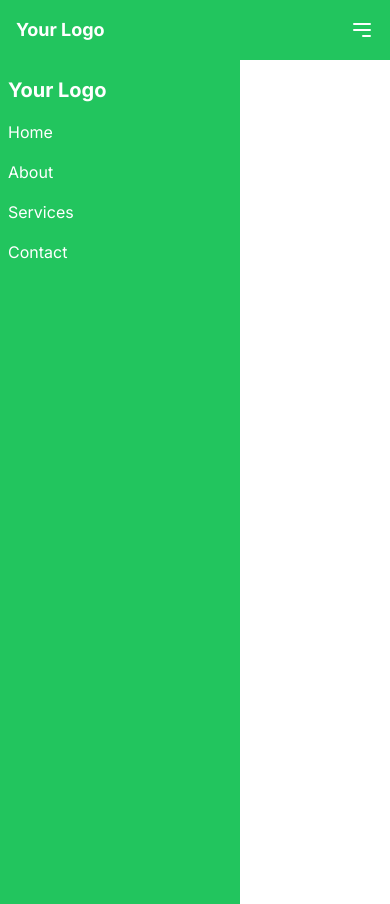
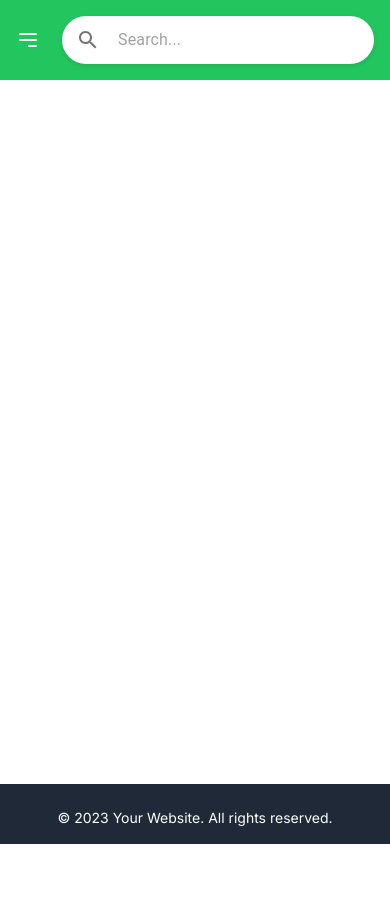
Before and after one commit to sachinGurjar123/main-project-1, a Next.js app in the folder my-app/: page /dashboard in a window 390 px wide. After the commit the page ends 844 px from the top, so only its background shows below. Built offline with nearby package versions, Linux system fonts and the light colour scheme.

Commit message:
Update topbar drawer add and footer add

```diff
--- a/my-app/src/app/dashboard/page.js
+++ b/my-app/src/app/dashboard/page.js
@@ -1,67 +1,15 @@
 "use client";
 
+import Footer from "@/component/footer";
+import Topbar from "@/component/topbar";
 import React from "react";
 
 const page = () => {
   return (
-    <div>
-      <div className="bg-green-500 p-4">
-        <div className="container mx-auto flex justify-between items-center">
-          <div className="text-white font-bold text-lg">Your Logo</div>
-          <button className="lg:hidden text-white">
-            <svg
-              className="w-6 h-6"
-              fill="none"
-              stroke="currentColor"
-              viewBox="0 0 24 24"
-              xmlns="http://www.w3.org/2000/svg"
-            >
-              <path
-                strokeLinecap="round"
-                strokeLinejoin="round"
-                strokeWidth="2"
-                d="M4 6h16M4 12h16m-7 6h7"
-              ></path>
-            </svg>
-          </button>
-          <div className="hidden lg:flex space-x-4">
-            <a href="#" className="text-white">
-              Home
-            </a>
-            <a href="#" className="text-white">
-              About
-            </a>
-            <a href="#" className="text-white">
-              Services
-            </a>
-            <a href="#" className="text-white">
-              Contact
-            </a>
-          </div>
-        </div>
-      </div>
-      <div class="min-h-screen md:hidden flex">
-        <nav class="bg-green-500 w-60 py-4 px-2 space-y-4">
-          <a href="#" class="block text-white font-bold text-xl">
-            Your Logo
-          </a>
-          <a href="#" class="block text-white">
-            Home
-          </a>
-          <a href="#" class="block text-white">
-            About
-          </a>
-          <a href="#" class="block text-white">
-            Services
-          </a>
-          <a href="#" class="block text-white">
-            Contact
-          </a>
-        </nav>
-
-        <main class="flex-1 p-4"></main>
-      </div>
-    </div>
+    <>
+      <Topbar />
+      <Footer />
+    </>
   );
 };
 
--- /dev/null
+++ b/my-app/src/component/footer/index.js
@@ -0,0 +1,17 @@
+import React from "react";
+
+const Footer = () => {
+  return (
+    <div>
+      <footer class="bg-gray-800 py-4 absolute bottom-0 w-full">
+        <div class="container mx-auto px-4">
+          <p class="text-white text-sm text-center mt-2">
+            &copy; 2023 Your Website. All rights reserved.
+          </p>
+        </div>
+      </footer>
+    </div>
+  );
+};
+
+export default Footer;
--- /dev/null
+++ b/my-app/src/component/topbar/drawer.js
@@ -0,0 +1,52 @@
+import * as React from "react";
+import Drawer from "@mui/material/Drawer";
+import Link from "next/link";
+export default function TemporaryDrawer({ draweerOpen, setDraweerOpen }) {
+  return (
+    <div>
+      <React.Fragment key={"left"}>
+        <Drawer
+          anchor={"left"}
+          open={draweerOpen}
+          onClose={() => {
+            setDraweerOpen(false);
+          }}
+        >
+          <div className="min-h-screen md:hidden flex">
+            <nav className="bg-green-500 w-60 py-4 px-2 space-y-4">
+              <Link
+                href="#"
+                className="flex justify-between text-white font-bold text-xl"
+              >
+                Your Logo
+                <span
+                  className=""
+                  onClick={() => {
+                    setDraweerOpen(false);
+                  }}
+                >
+                  x
+                </span>
+              </Link>
+              <Link
+                href="#"
+                className="block text-white bg-cyan-300 border-1 hover:text-black"
+              >
+                Home
+              </Link>
+              <Link href="#" className="block text-white">
+                About
+              </Link>
+              <Link href="#" className="block text-white">
+                Services
+              </Link>
+              <Link href="#" className="block text-white">
+                Contact
+              </Link>
+            </nav>
+          </div>
+        </Drawer>
+      </React.Fragment>
+    </div>
+  );
+}
--- /dev/null
+++ b/my-app/src/component/topbar/index.js
@@ -0,0 +1,61 @@
+import React from "react";
+import TemporaryDrawer from "./drawer";
+import SimpleSearchBar from "./searchInput";
+
+const Topbar = () => {
+  const [draweerOpen, setDraweerOpen] = React.useState(false);
+  return (
+    <>
+      <TemporaryDrawer
+        draweerOpen={draweerOpen}
+        setDraweerOpen={setDraweerOpen}
+      />
+      <div className="bg-green-500 p-4 ">
+        <div className="container mx-auto flex justify-between  items-center">
+          <div className="text-white font-bold text-lg hidden lg:flex">
+            Your Logo
+          </div>
+          <button
+            onClick={() => {
+              setDraweerOpen(true);
+            }}
+            className="lg:hidden text-white"
+          >
+            <svg
+              className="w-6 h-6"
+              fill="none"
+              stroke="currentColor"
+              viewBox="0 0 24 24"
+              xmlns="http://www.w3.org/2000/svg"
+            >
+              <path
+                strokeLinecap="round"
+                strokeLinejoin="round"
+                strokeWidth="2"
+                d="M4 6h16M4 12h16m-7 6h7"
+              ></path>
+            </svg>
+          </button>
+          <SimpleSearchBar />
+
+          <div className="hidden lg:flex space-x-4">
+            <a href="#" className="text-white">
+              Home
+            </a>
+            <a href="#" className="text-white">
+              About
+            </a>
+            <a href="#" className="text-white">
+              Services
+            </a>
+            <a href="#" className="text-white">
+              Contact
+            </a>
+          </div>
+        </div>
+      </div>
+    </>
+  );
+};
+
+export default Topbar;
--- /dev/null
+++ b/my-app/src/component/topbar/searchInput.js
@@ -0,0 +1,30 @@
+import React from "react";
+import { InputBase, IconButton, Paper } from "@mui/material";
+import SearchIcon from "@mui/icons-material/Search";
+
+const SimpleSearchBar = () => {
+  return (
+    <Paper
+      component="form"
+      sx={{
+        p: "2px 4px",
+        display: "flex",
+        alignItems: "center",
+        width: { xs: "80vw", sm: "300px" },
+        borderRadius: 20,
+        boxShadow: "0 2px 4px rgba(0, 0, 0, 0.1)",
+      }}
+    >
+      <IconButton sx={{ p: "10px" }} aria-label="search">
+        <SearchIcon />
+      </IconButton>
+      <InputBase
+        sx={{ ml: 1, flex: 1 }}
+        placeholder="Search..."
+        inputProps={{ "aria-label": "search" }}
+      />
+    </Paper>
+  );
+};
+
+export default SimpleSearchBar;
--- a/my-app/tailwind.config.js
+++ b/my-app/tailwind.config.js
@@ -1,18 +1,15 @@
 /** @type {import('tailwindcss').Config} */
 module.exports = {
   content: [
-    './src/pages/**/*.{js,ts,jsx,tsx,mdx}',
-    './src/components/**/*.{js,ts,jsx,tsx,mdx}',
-    './src/app/**/*.{js,ts,jsx,tsx,mdx}',
+    "./app/**/*.{js,ts,jsx,tsx,mdx}", // Note the addition of the `app` directory.
+    "./pages/**/*.{js,ts,jsx,tsx,mdx}",
+    "./components/**/*.{js,ts,jsx,tsx,mdx}",
+
+    // Or if using `src` directory:
+    "./src/**/*.{js,ts,jsx,tsx,mdx}",
   ],
   theme: {
-    extend: {
-      backgroundImage: {
-        'gradient-radial': 'radial-gradient(var(--tw-gradient-stops))',
-        'gradient-conic':
-          'conic-gradient(from 180deg at 50% 50%, var(--tw-gradient-stops))',
-      },
-    },
+    extend: {},
   },
   plugins: [],
-}
+};
```
